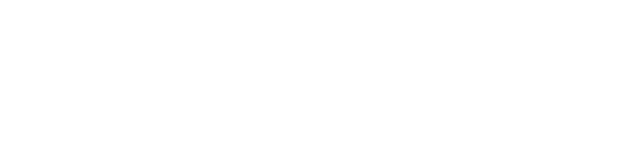
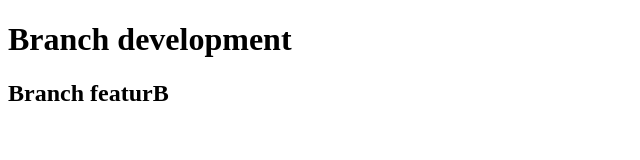
Before and after one commit to StarsHat18/PraktikumGit, a plain HTML site: page index.html in a window 1280 px wide. Shown: the whole page, without its empty margins (0-640 px from the left). Drawn offline with Linux system fonts and the light colour scheme.

Commit message:
branch featurB

```diff
--- a/index.html
+++ b/index.html
@@ -3,5 +3,7 @@
 <title>Praktikum branch git</title>
 </head>
 <body>
+    <h1>Branch development</h1>
+    <h2>Branch featurB</h2>
 </body>
 </html>
```
